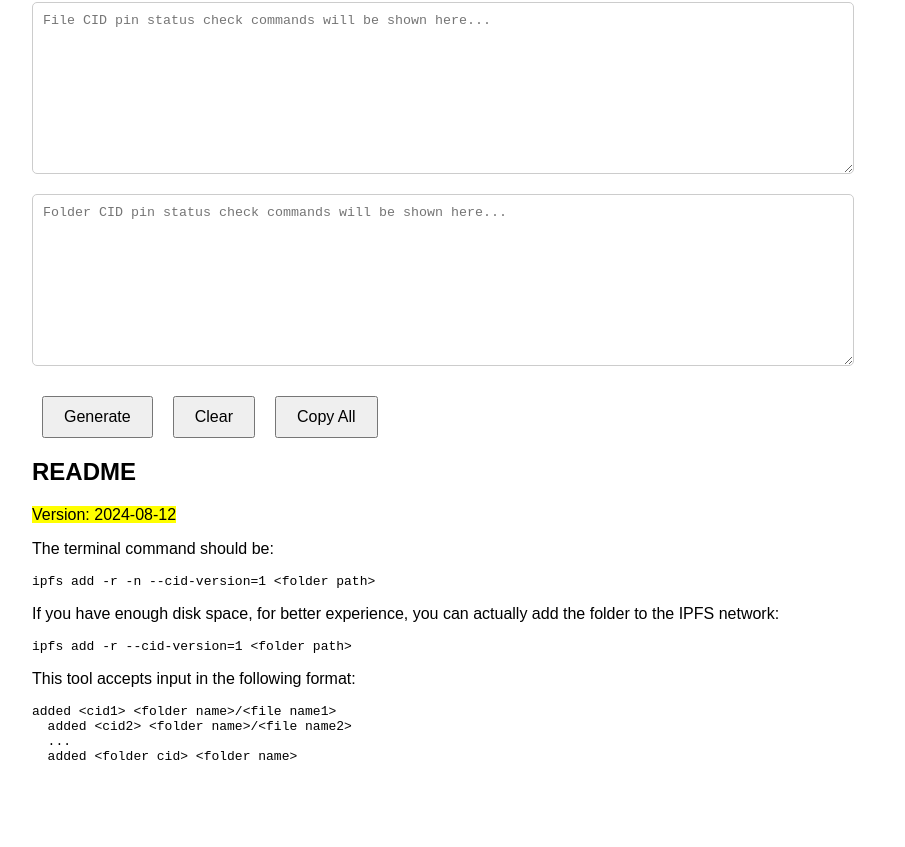
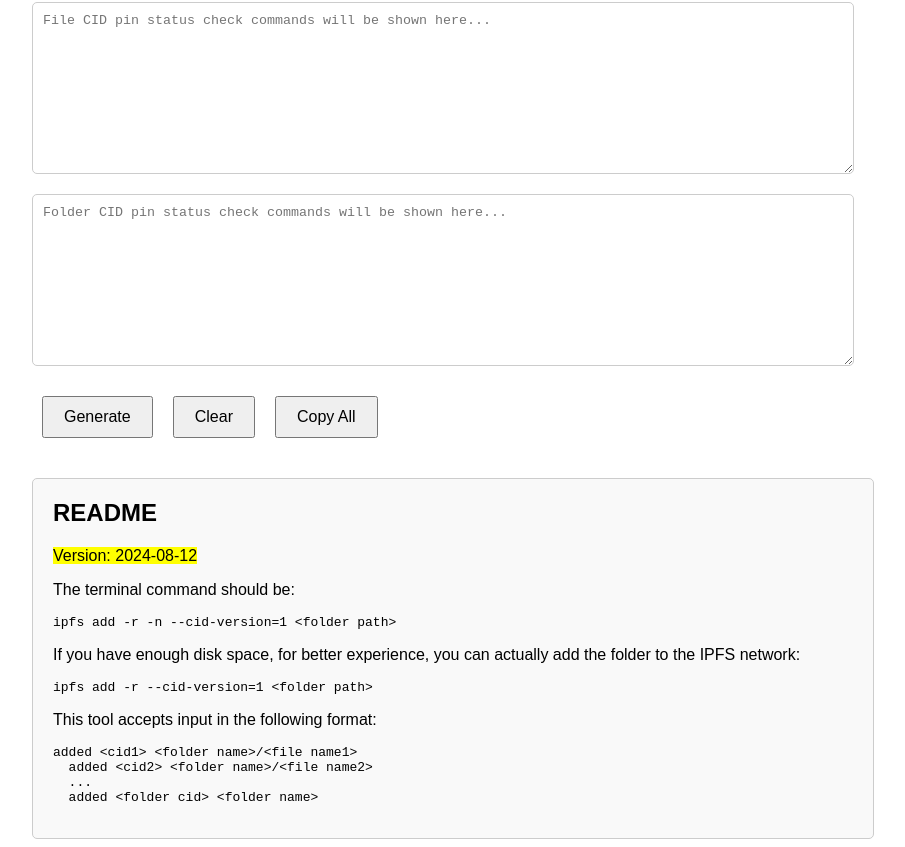
Before and after one commit to KoriIku/ipfs-helper, a Vue app: page / in a window 1280 px wide. Shown: the part 1805-2652 px from the top of the page, without its empty margins (208-1113 px from the left). Before the commit the page ends 2590 px from the top, so only its background shows below. Built offline with nearby package versions, Linux system fonts and the light colour scheme.

Commit message:
复刻所有样式

```diff
--- a/src/assets/style.css
+++ b/src/assets/style.css
@@ -1,3 +1,4 @@
+
 
   .container {
     display: flex;
@@ -5,12 +6,14 @@
     width: 100%;
     max-width: 800px;
   }
+
   .output-container {
     display: flex;
     width: 100%;
     max-width: 800px;
     justify-content: space-between;
   }
+
   textarea {
     width: 100%;
     height: 150px;
@@ -20,6 +23,7 @@ textarea {
     border-radius: 5px;
     cursor: pointer;
   }
+
   input[type="text"] {
     width: 100%;
     margin: 10px 0;
@@ -27,12 +31,28 @@ input[type="text"] {
     border: 1px solid #ccc;
     border-radius: 5px;
   }
+
   .buttons {
     margin-top: 20px;
   }
+
   button {
     margin: 0 10px;
     padding: 10px 20px;
     font-size: 16px;
     cursor: pointer;
   }
+
+  .readme {
+    margin-top: 40px;
+    padding: 20px;
+    border: 1px solid #ccc;
+    border-radius: 5px;
+    width: 100%;
+    max-width: 800px;
+    background-color: #f9f9f9;
+  }
+
+  .readme h2 {
+    margin-top: 0;
+  }
```
Lines whose indentation alone changed are shown as unchanged.
